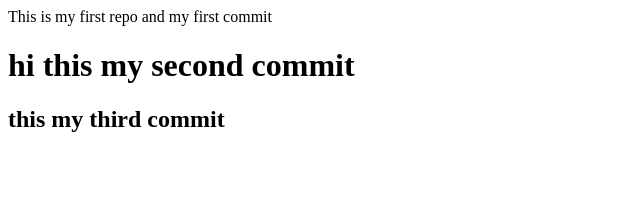
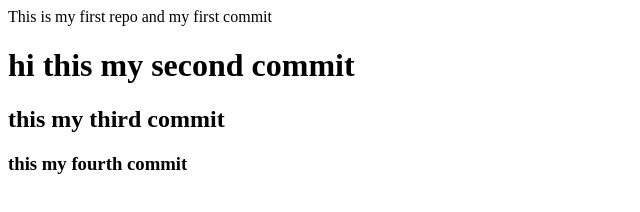
Before and after one commit to shivamkumar9522/test, a plain HTML site: page index.html in a window 1280 px wide. Shown: the whole page, without its empty margins (0-640 px from the left). Drawn offline with Linux system fonts and the light colour scheme.

Commit message:
this my fourth commit

```diff
--- a/index.html
+++ b/index.html
@@ -9,5 +9,6 @@
     This is my first repo and my first commit
     <h1>hi this my second commit</h1>
     <h2> this my third commit</h2>
+    <h3>this my fourth commit</h3>
 </body>
 </html>
```
